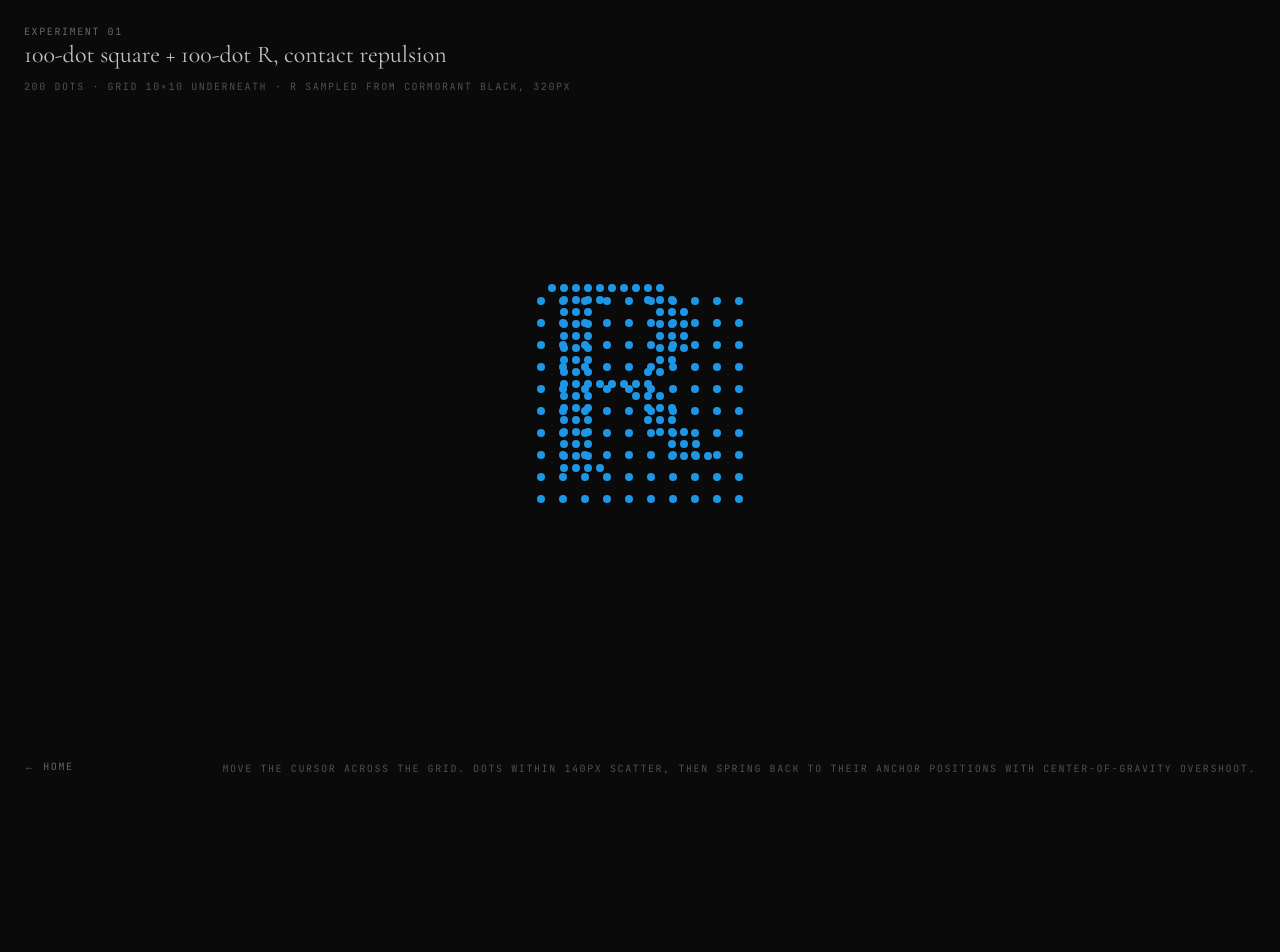
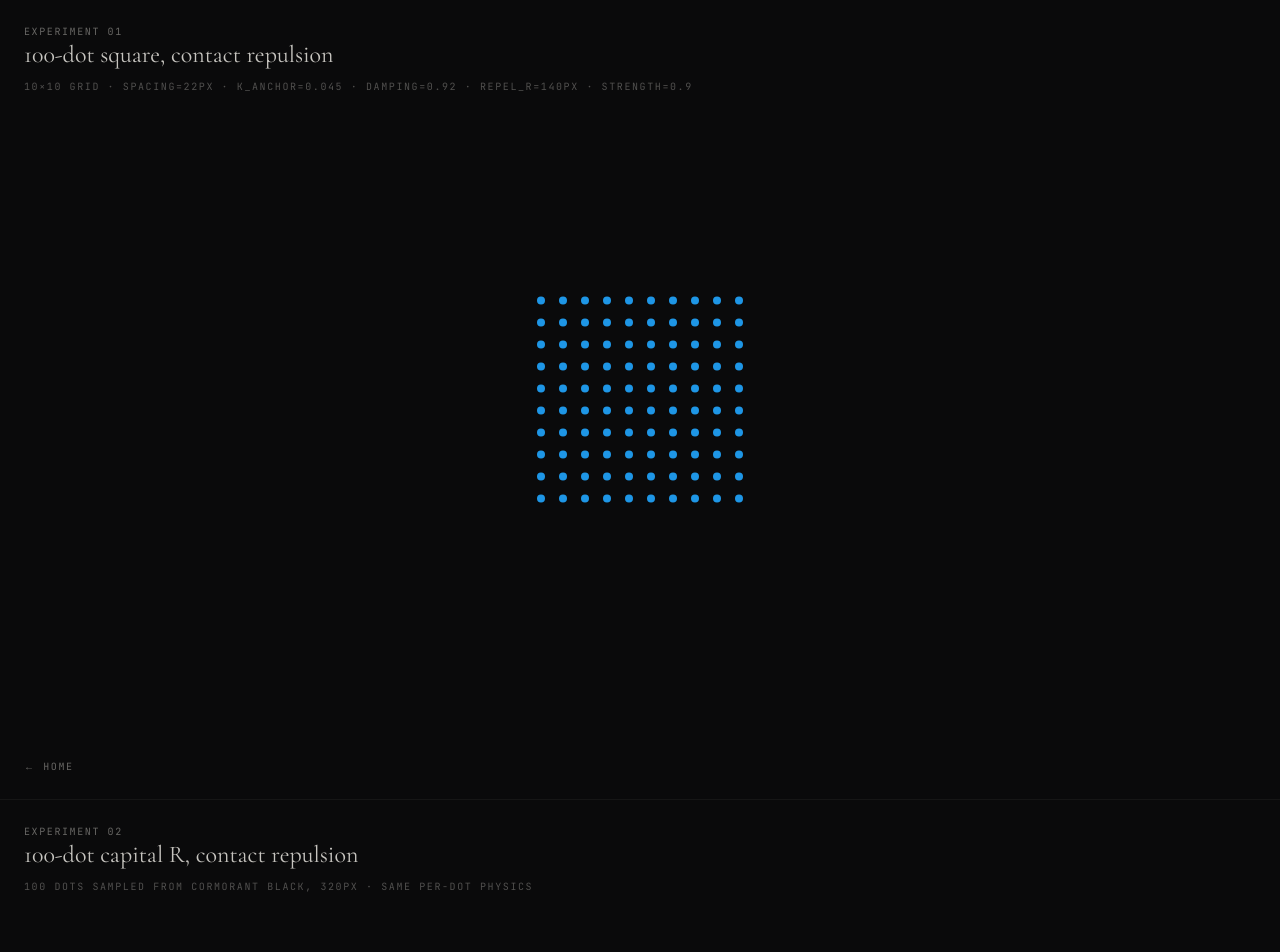
Before and after one commit to RichardTheBruce/portfolio, a Next.js app: page /experiments/01 in a window 1280 px wide. Shown: the top 952 px of the page. Before the commit the page ends 800 px from the top, so only its background shows below. Built offline with nearby package versions, Linux system fonts and the light colour scheme.

Commit message:
Experiments page refactored: each experiment is its own viewport-height ExperimentBlock with self-contained canvas + physics. Stack vertically, no overlay. Experiment 01 = 10x10 square (reverted). Experiment 02 = capital R below it

```diff
--- a/src/app/experiments/01/page.tsx
+++ b/src/app/experiments/01/page.tsx
@@ -1,18 +1,9 @@
 "use client";
 
-// Experiment 01: single ball with center of gravity, anchor position, contact
-// repulsion. No lines.
-//
-// Physics:
-//   - Ball has a fixed anchor (rx, ry). Position (x, y) is verlet-integrated.
-//   - Center of gravity comes from inertia: the ball carries velocity across
-//     frames (the verlet (x - px) term) so it overshoots its anchor on the
-//     way back and oscillates before settling. The DAMPING constant controls
-//     how heavy that feel is.
-//   - Mouse-repel within REPEL_RADIUS_PX. Force falls off linearly with
-//     distance. Outside the radius the ball only feels the anchor spring.
-//   - On release the ball flies back to anchor via spring force; under-damped
-//     so it overshoots once or twice before settling.
+// Experiments page. Each experiment is its own viewport-height block with its
+// own self-contained physics canvas, stacked vertically. Adding a new
+// experiment means appending a new <ExperimentBlock> below the previous ones.
+// No experiment is overlaid on another.
 
 import { useEffect, useRef } from "react";
 import Link from "next/link";
@@ -22,31 +13,34 @@ const DAMPING = 0.92;
 const REPEL_RADIUS_PX = 140;
 const REPEL_STRENGTH = 0.9;
 const BALL_RADIUS_PX = 4;
-const GRID_DIM = 10; // 10 x 10 = 100 dots
+
+type Dot = { x: number; y: number; px: number; py: number; rx: number; ry: number };
+
+// Builder receives the canvas's centered (cx, cy) in device-pixel coords and
+// the device-pixel ratio, returns an anchored Dot list.
+type DotBuilder = (cx: number, cy: number, dpr: number) => Dot[];
+
+function buildSquareGrid(cx: number, cy: number, dpr: number): Dot[] {
+  const GRID_DIM = 10;
   const GRID_SPACING_PX = 22;
+  const dots: Dot[] = [];
+  const spacing = GRID_SPACING_PX * dpr;
+  const totalSpan = spacing * (GRID_DIM - 1);
+  const startX = cx - totalSpan / 2;
+  const startY = cy - totalSpan / 2;
+  for (let row = 0; row < GRID_DIM; row++) {
+    for (let col = 0; col < GRID_DIM; col++) {
+      const rxA = startX + col * spacing;
+      const ryA = startY + row * spacing;
+      dots.push({ x: rxA, y: ryA, px: rxA, py: ryA, rx: rxA, ry: ryA });
+    }
+  }
+  return dots;
+}
+
+function buildCapitalR(cx: number, cy: number, dpr: number): Dot[] {
   const R_DOT_COUNT = 100;
   const R_FONT_PX = 320;
-
-export default function ExperimentOne() {
-  const canvasRef = useRef<HTMLCanvasElement>(null);
-
-  useEffect(() => {
-    const canvas = canvasRef.current;
-    if (!canvas) return;
-    const ctx = canvas.getContext("2d");
-    if (!ctx) return;
-    const dpr = Math.min(window.devicePixelRatio || 1, 2);
-
-    let raf = 0;
-    let running = true;
-
-    type Dot = { x: number; y: number; px: number; py: number; rx: number; ry: number };
-    const dots: Dot[] = [];
-    let mouseX = -9999;
-    let mouseY = -9999;
-    let mouseInside = false;
-
-    function sampleRDots(centerX: number, centerY: number): Dot[] {
   const off = document.createElement("canvas");
   const sz = Math.ceil(R_FONT_PX * dpr * 1.3);
   off.width = sz;
@@ -60,7 +54,6 @@ export default function ExperimentOne() {
   octx.fillText("R", sz / 2, sz / 2);
   const img = octx.getImageData(0, 0, sz, sz);
 
-      // First-pass count of alpha-positive cells, then stride to land ~100 dots.
   let alphaCount = 0;
   for (let y = 0; y < sz; y++) {
     for (let x = 0; x < sz; x++) {
@@ -74,8 +67,8 @@ export default function ExperimentOne() {
   for (let y = 0; y < sz && sampled.length < R_DOT_COUNT; y += stride) {
     for (let x = 0; x < sz && sampled.length < R_DOT_COUNT; x += stride) {
       if (img.data[(y * sz + x) * 4 + 3] > 128) {
-            const ax = centerX + (x - sz / 2);
-            const ay = centerY + (y - sz / 2);
+        const ax = cx + (x - sz / 2);
+        const ay = cy + (y - sz / 2);
         sampled.push({ x: ax, y: ay, px: ax, py: ay, rx: ax, ry: ay });
       }
     }
@@ -83,47 +76,51 @@ export default function ExperimentOne() {
   return sampled;
 }
 
+function ExperimentBlock({
+  index,
+  title,
+  meta,
+  buildDots,
+  waitForFonts = false,
+}: {
+  index: string;
+  title: string;
+  meta: string;
+  buildDots: DotBuilder;
+  waitForFonts?: boolean;
+}) {
+  const canvasRef = useRef<HTMLCanvasElement>(null);
+
+  useEffect(() => {
+    const canvas = canvasRef.current;
+    if (!canvas) return;
+    const ctx = canvas.getContext("2d");
+    if (!ctx) return;
+    const dpr = Math.min(window.devicePixelRatio || 1, 2);
+
+    let raf = 0;
+    let running = true;
+    let dots: Dot[] = [];
+    let mouseX = -9999;
+    let mouseY = -9999;
+    let mouseInside = false;
+
     function build() {
       if (!canvas) return;
-      const w = window.innerWidth;
-      const h = window.innerHeight;
-      const cx = (w / 2) * dpr;
-      const cy = (h / 2) * dpr;
-
-      dots.length = 0;
-
-      // Layer 1: the 10x10 grid square (underneath).
-      const spacing = GRID_SPACING_PX * dpr;
-      const totalSpan = spacing * (GRID_DIM - 1);
-      const startX = cx - totalSpan / 2;
-      const startY = cy - totalSpan / 2;
-      for (let row = 0; row < GRID_DIM; row++) {
-        for (let col = 0; col < GRID_DIM; col++) {
-          const rxA = startX + col * spacing;
-          const ryA = startY + row * spacing;
-          dots.push({ x: rxA, y: ryA, px: rxA, py: ryA, rx: rxA, ry: ryA });
-        }
-      }
-
-      // Layer 2: capital R sampled from Cormorant Garamond Black, 100 dots,
-      // overlaid on top of the grid.
-      dots.push(...sampleRDots(cx, cy));
+      const w = canvas.clientWidth;
+      const h = canvas.clientHeight;
+      dots = buildDots((w / 2) * dpr, (h / 2) * dpr, dpr);
     }
 
     function resize() {
       if (!canvas) return;
-      const w = window.innerWidth;
-      const h = window.innerHeight;
-      canvas.width = w * dpr;
-      canvas.height = h * dpr;
-      canvas.style.width = `${w}px`;
-      canvas.style.height = `${h}px`;
+      canvas.width = canvas.clientWidth * dpr;
+      canvas.height = canvas.clientHeight * dpr;
       build();
     }
     resize();
-    // Re-sample once fonts have actually loaded (Cormorant Garamond Black
-    // doesn't ship system-side, so first paint can fall back to Georgia).
-    if (document.fonts && document.fonts.ready) {
+
+    if (waitForFonts && document.fonts && document.fonts.ready) {
       document.fonts.ready.then(build);
     }
 
@@ -147,12 +144,9 @@ export default function ExperimentOne() {
 
       for (let i = 0; i < dots.length; i++) {
         const d = dots[i];
-
-        // Anchor spring toward (rx, ry).
         let fx = (d.rx - d.x) * ANCHOR_SPRING_K;
         let fy = (d.ry - d.y) * ANCHOR_SPRING_K;
 
-        // Mouse contact repulsion.
         if (mouseInside) {
           const dxm = d.x - mouseX;
           const dym = d.y - mouseY;
@@ -166,7 +160,6 @@ export default function ExperimentOne() {
           }
         }
 
-        // Verlet integration with damping.
         const vx = (d.x - d.px) * DAMPING;
         const vy = (d.y - d.py) * DAMPING;
         d.px = d.x;
@@ -175,7 +168,6 @@ export default function ExperimentOne() {
         d.y += vy + fy;
       }
 
-      // Render: 100 solid blue dots, no lines.
       ctx.fillStyle = "#1E96E6";
       const dotR = BALL_RADIUS_PX * dpr;
       for (let i = 0; i < dots.length; i++) {
@@ -199,33 +191,45 @@ export default function ExperimentOne() {
       canvas.removeEventListener("pointermove", onMove);
       canvas.removeEventListener("pointerleave", onLeave);
     };
-  }, []);
+  }, [buildDots, waitForFonts]);
 
   return (
-    <main className="relative h-screen w-screen overflow-hidden bg-ink">
+    <section className="relative h-screen w-full overflow-hidden border-b border-bone/5 bg-ink">
       <canvas
         ref={canvasRef}
         className="absolute inset-0 h-full w-full"
         aria-hidden
       />
-      <div className="pointer-events-none absolute top-6 left-6">
-        <p className="mono-caps text-[10px] text-bone/40">Experiment 01</p>
-        <p className="font-serif text-2xl text-bone/80">100-dot square + 100-dot R, contact repulsion</p>
-        <p className="mono-caps mt-2 text-[10px] text-bone/30">
-          200 dots · grid 10×10 underneath · R sampled from Cormorant Black, 320px
-        </p>
+      <div className="pointer-events-none absolute left-6 top-6">
+        <p className="mono-caps text-[10px] text-bone/40">{index}</p>
+        <p className="font-serif text-2xl text-bone/80">{title}</p>
+        <p className="mono-caps mt-2 text-[10px] text-bone/30">{meta}</p>
       </div>
-      <div className="absolute bottom-6 left-6">
+    </section>
+  );
+}
+
+export default function Experiments() {
+  return (
+    <main className="relative w-full bg-ink">
+      <ExperimentBlock
+        index="Experiment 01"
+        title="100-dot square, contact repulsion"
+        meta="10×10 grid · spacing=22px · K_anchor=0.045 · damping=0.92 · repel_r=140px · strength=0.9"
+        buildDots={buildSquareGrid}
+      />
+      <ExperimentBlock
+        index="Experiment 02"
+        title="100-dot capital R, contact repulsion"
+        meta="100 dots sampled from Cormorant Black, 320px · same per-dot physics"
+        buildDots={buildCapitalR}
+        waitForFonts
+      />
+      <div className="fixed bottom-6 left-6 z-10">
         <Link href="/" className="mono-caps text-[10px] text-bone/40 hover:text-amber">
           ← home
         </Link>
       </div>
-      <div className="pointer-events-none absolute bottom-6 right-6">
-        <p className="mono-caps text-[10px] text-bone/30">
-          Move the cursor across the grid. Dots within 140px scatter, then
-          spring back to their anchor positions with center-of-gravity overshoot.
-        </p>
-      </div>
     </main>
   );
 }
```
Lines whose indentation alone changed are shown as unchanged.
